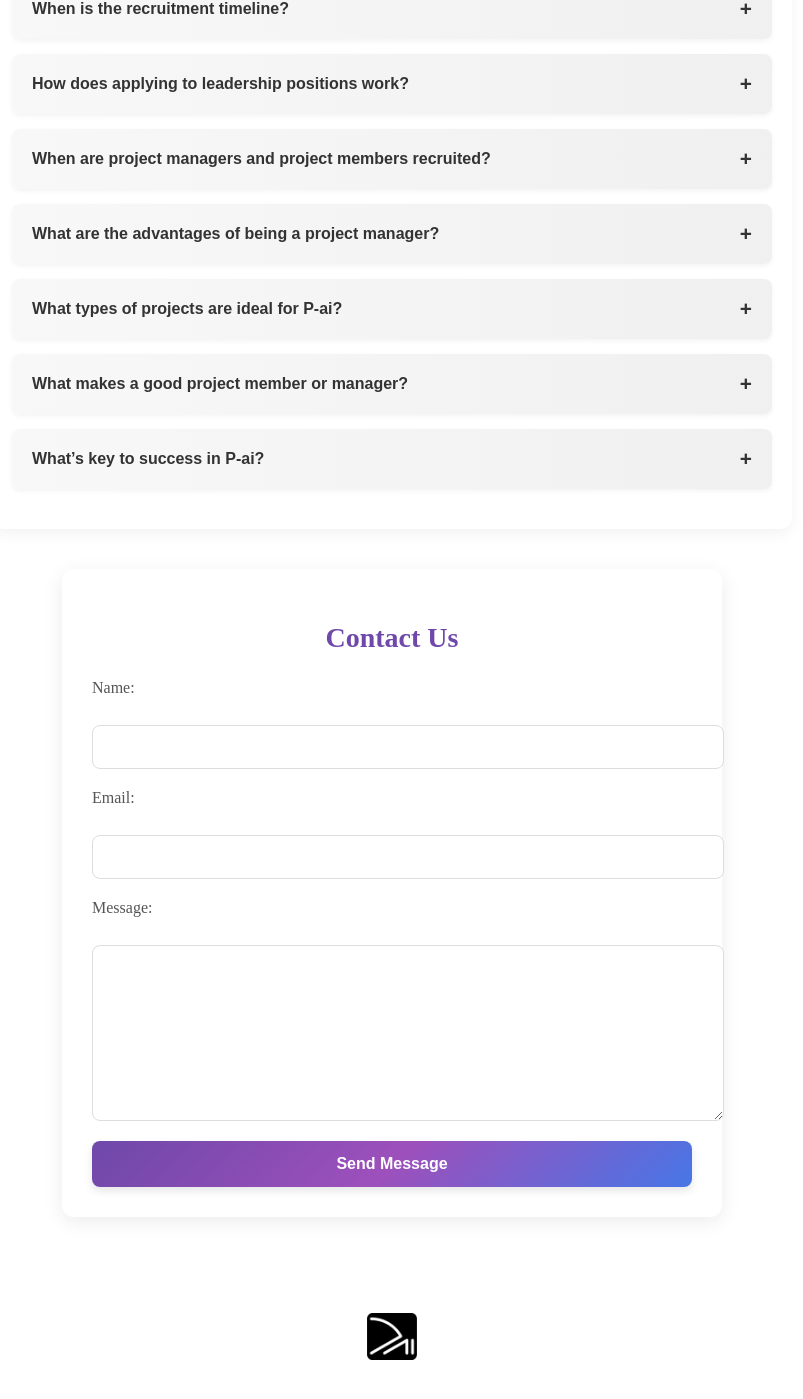
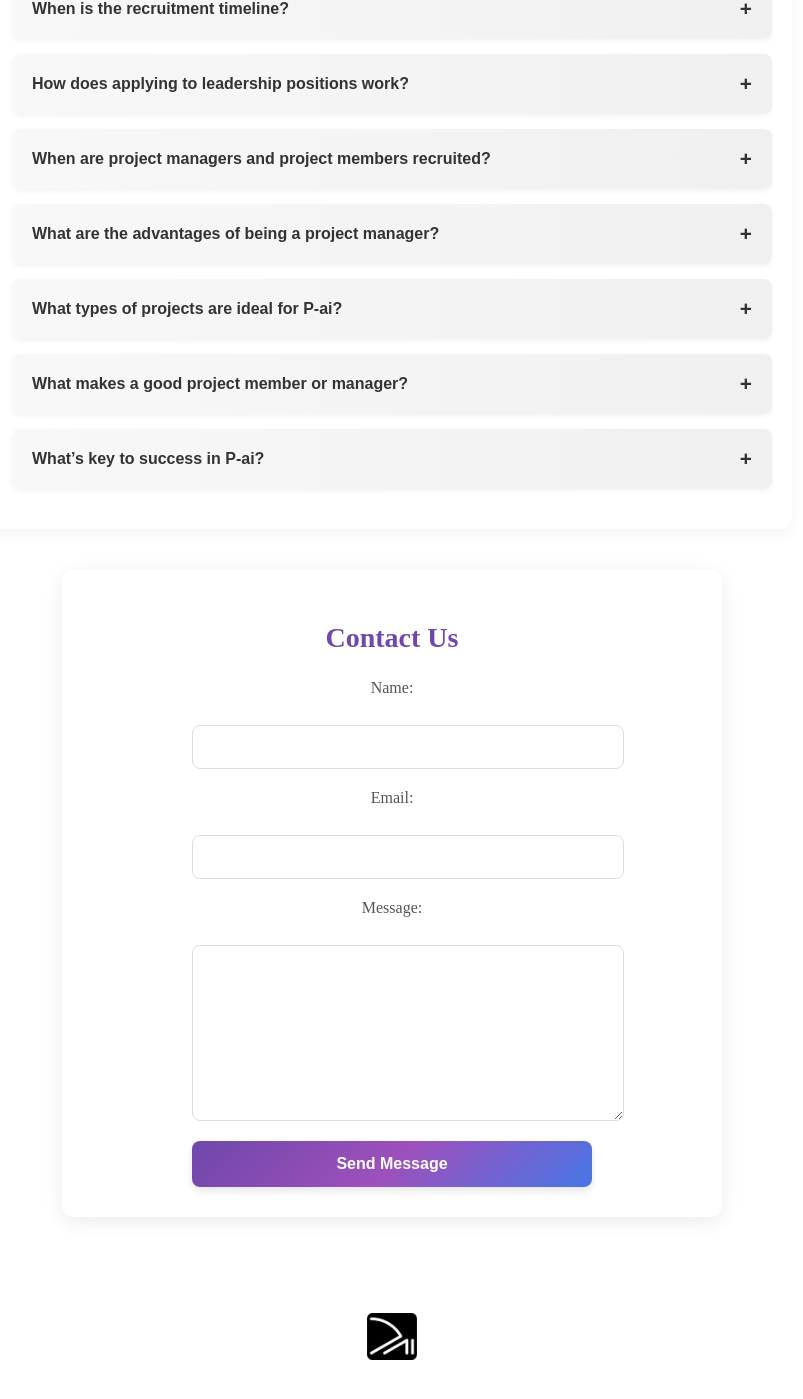
Before and after one commit to asyalyu/pai, a Jekyll site: the page built from faq.html, in a window 1280 px wide and 1400 px high, scrolled down 352 px. Shown: the whole window, without its empty margins (248-1051 px from the left). Built offline with Jekyll 4.4.1, drawn with Linux system fonts in a browser that asks for light colours.

Commit message:
faq box center

```diff
--- a/faq.html
+++ b/faq.html
@@ -128,6 +128,7 @@ title: FAQ & Contact
     display: flex;
     flex-direction: column;
     align-items: center;
+    text-align: center; /* This centers all text and inline elements */
 }
 
     .contact-form h2 {
@@ -142,6 +143,7 @@ title: FAQ & Contact
     gap: 20px;
     width: 100%; /* Ensure form takes full width of container */
     margin: 0 auto; /* Center the form grid */
+    max-width: 400px; /* Constrain the form inputs to a narrower width */
 }
 
     .contact-form label {
@@ -149,6 +151,7 @@ title: FAQ & Contact
         margin-bottom: 8px;
         font-weight: 500;
         color: #555;
+        text-align: center; /* Center the labels */
     }
 
     .contact-form input,
@@ -159,6 +162,8 @@ title: FAQ & Contact
         border-radius: 8px;
         font-size: 16px;
         transition: border-color 0.3s ease;
+        margin: 0 auto; /* Center the input fields */
+    display: block; /* Needed for margin:auto to work */
     }
 
     .contact-form input:focus,
@@ -184,6 +189,7 @@ title: FAQ & Contact
         cursor: pointer;
         transition: all 0.3s ease;
         box-shadow: 0 4px 8px rgba(0,0,0,0.1);
+
     }
 
     .send-button:hover {
```
